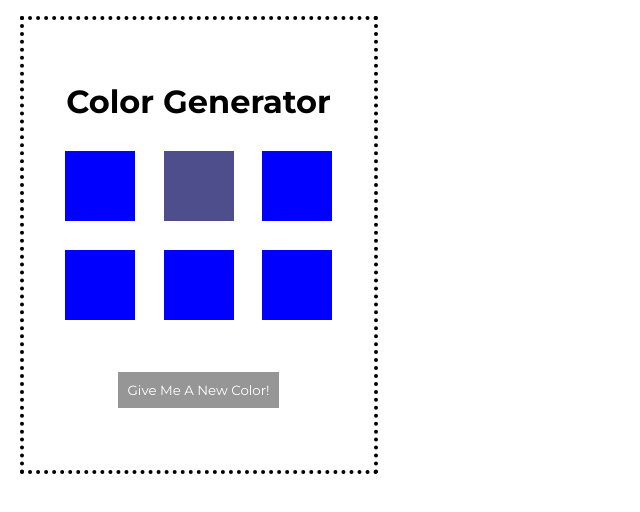
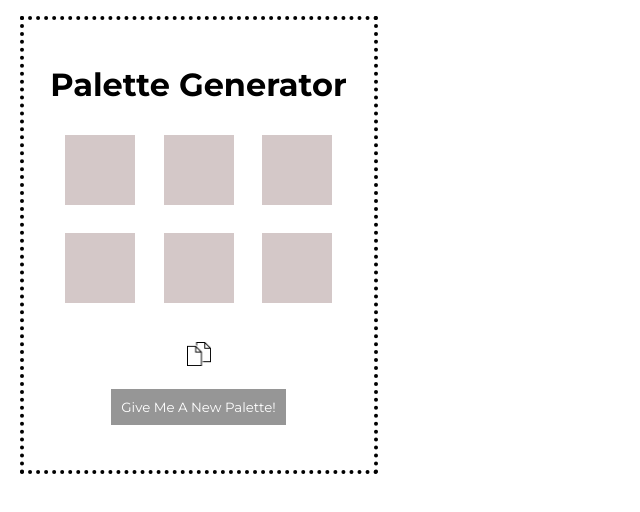
Before and after one commit to csrl23/Chrome-Extension-Project, a browser extension: page index.html in a window 1280 px wide. Shown: the whole page, without its empty margins (0-640 px from the left). Drawn offline with Linux system fonts and the light colour scheme; no server answers.

Commit message:
Tuesday Afternoon

```diff
--- a/index.html
+++ b/index.html
@@ -12,14 +12,14 @@
 <body>
     <div id="genDiv">
         <div id="">
-            <h1>Color Generator</h1>
+            <h1>Palette Generator</h1>
         </div>
         <!-- <div id="clipboard"> -->
-            <!-- <h4 id="hex"></h4> -->
             <!-- <div id="button-div"> -->
                 <!-- <button id="copy-button"><span id="message">Copy to clipboard</span><img id="img-button" src="copy.png"></button> -->
             <!-- </div> -->
         <!-- </div> -->
+         <div id="clipboard">
             <div id="color-swatches">
                 <div class="swatch1"><p class="hex1"></p></div>
                 <br>
@@ -32,11 +32,14 @@
                 <div class="swatch5"><p class="hex5"></p></div>
                 <br>
                 <div class="swatch6"><p class="hex6"></p></div>
+                <div id="button-div">
+                    <button id="copy-button"><span id="message">Copy to clipboard</span><img id="img-button" src="copy.png"></button>
                 </div>
-        <br>
+            </div>
+         </div>
         <!-- <div id="color-display"></div> -->
         <br>
-        <button id="button">Give Me A New Color!</button>
+        <button id="button">Give Me A New Palette!</button>
     </div>
     <script src="index.js"></script>
 </body>
--- a/index.js
+++ b/index.js
@@ -1,5 +1,30 @@
 document.addEventListener('DOMContentLoaded', () => {
-  getColor();
+//   const storedColors = localStorage.getItem('colors');
+  // if (storedColors) {
+  //   //if the colors are already stored, apply it the same way getColor() worked
+  //   const colors = JSON.parse(storedColors)
+  //   let swatch = "swatch";
+  //   let hex = "hex";
+  //   let swatchNum = 1;
+  //  for (const elem of colors) {
+  //     let concatSwatch = swatch + swatchNum;
+  //       const colorSwatch = document.querySelector(`.${concatSwatch}`);
+  //       colorSwatch.style.backgroundColor = `${elem}`;
+  //       let concatHex = hex + swatchNum;
+  //       const hexNum = document.querySelector(`.${concatSwatch}`);
+  //       hexNum.textContent = `${elem}`;
+  //       swatchNum++;
+  //   }
+  // }
+//   chrome.storage.local.get(["colors"]).then((result) => {
+//     if(result.colors) {
+
+//     } else {
+//         getColor()
+//     }
+
+//   });
+  getColor(); //otherwise randomize a new set of colors
 });
 
 // function getColor() {
@@ -28,7 +53,7 @@ document.addEventListener('DOMContentLoaded', () => {
 
 function getColor() {
   fetch(
-    `https://www.thecolorapi.com/scheme?hex=${randomColor()}&mode=monochrome&count=6`,
+    `https://www.thecolorapi.com/scheme?hex=${randomColor()}&mode=analogic&count=6`,
     {
       headers: {
         Accept: 'application/json',
@@ -45,15 +70,8 @@ function getColor() {
       let swatch = "swatch";
       let hex = "hex";
       let swatchNum = 1;
+      const array = [];
       for (const color of colors) {
-        // let divNum = 1
-        // const swatchNum = 'swatch';
-        // displayPalette(color, div);
-        // divNum++;
-        // const newId = swatchNum += divNum;
-        // const colorSwatches = document.getElementById('color-swatches');
-        // const colorDisplay = document.createElement('div');
-        // colorDisplay.id = 'swatch';
         let concatSwatch = swatch + swatchNum;
         console.log(concatSwatch);
         const colorSwatch = document.querySelector(`.${concatSwatch}`);
@@ -67,11 +85,14 @@ function getColor() {
         // colorSwatches.appendChild(colorDisplay);
         // const breakElem = document.createElement('br');
         // colorSwatches.appendChild(breakElem);
+        array.push(`${color.hex.value}`);
+        console.log(array);
       }
       // const hexNum = document.getElementById('hex');
       // hexNum.textContent = data.hex.value;
       // const colorDisplay = document.getElementById('color-display');
       // colorDisplay.style.backgroundColor = `${data.hex.value}`
+    //   localStorage.setItem('colors',JSON.stringify(array))
     })
     .catch((error) => console.error('Fetch Error:', error));
 }
@@ -132,30 +153,31 @@ colorButton.addEventListener('click', () => {
 });
 
 /** COPY TO CLIPBOARD FUNCTION */
-// //copy button attributes
-// const copyButton = document.getElementById('copy-button');
-// copyButton.addEventListener('click', () => copyClip());
-// copyButton.addEventListener('mouseout', () => hoverMessage());
+//copy button attributes
+const copyButton = document.getElementById('copy-button');
+copyButton.addEventListener('click', () => copyClip());
+copyButton.addEventListener('mouseout', () => hoverMessage());
 
-// // changing the image button
-// copyButton.addEventListener('mouseover', () => {
-//     const darkImage = document.getElementById('img-button');
-//     darkImage.src = 'copy-black.png';
-// });
-// copyButton.addEventListener('mouseout', () => {
-//     const darkImage = document.getElementById('img-button');
-//     darkImage.src = 'copy.png';
-// });
+// changing the image button
+copyButton.addEventListener('mouseover', () => {
+    const darkImage = document.getElementById('img-button');
+    darkImage.src = 'copy-black.png';
+});
+copyButton.addEventListener('mouseout', () => {
+    const darkImage = document.getElementById('img-button');
+    darkImage.src = 'copy.png';
+});
 
-// function copyClip() {
-//     const copyText = document.getElementById("hex");
-//     navigator.clipboard.writeText(copyText.textContent);
-//     // alert("Copied the text: " + copyText.textContent);
-//     const buttonDiv = document.getElementById("message");
-//     buttonDiv.innerHTML = "Copied: " + copyText.textContent;
-// }
+function copyClip() {
+    const hexes = document.querySelectorAll(".hex1, .hex2, .hex3, .hex4, .hex5, .hex6");
+    const hexCodes = Array.from(hexes).map((elem) => elem.textContent).join("\n");
 
-// function hoverMessage() {
-//     const messageDisplay = document.getElementById("message");
-//     messageDisplay.innerHTML = "Copy to clipboard";
-// }
+    navigator.clipboard.writeText(hexCodes);
+    const buttonDiv = document.getElementById("message");
+    buttonDiv.innerHTML = "Copied!";
+}
+
+function hoverMessage() {
+    const messageDisplay = document.getElementById("message");
+    messageDisplay.innerHTML = "Copy to clipboard";
+}
--- a/style.css
+++ b/style.css
@@ -38,70 +38,31 @@ h1{
   margin-inline: 1rem;
 }
 
-#color-swatches .swatch1{
+.swatch1, .swatch2, .swatch3, .swatch4, .swatch5, .swatch6 {
   width: 70px;
   height: 70px;
-  background-color: blue;
+  background-color: rgb(212, 200, 200);
   margin: 0.9rem;
 }
 
-#color-swatches .swatch2{
-  width: 70px;
-  height: 70px;
-  background-color: rgb(78, 78, 141);
-  margin: 0.9rem;
+.hex1, .hex2, .hex3, .hex4, .hex5, .hex6 {
+  text-align: center;
+  margin-top: 4.5rem;
 }
 
-#color-swatches .swatch3{
-  width: 70px;
-  height: 70px;
-  background-color: blue;
-  margin: 0.9rem;
-}
-
-#color-swatches .swatch4{
-  width: 70px;
-  height: 70px;
-  background-color: blue;
-  margin: 0.9rem;
-}
-
-#color-swatches .swatch5{
-  width: 70px;
-  height: 70px;
-  background-color: blue;
-  margin: 0.9rem;
-}
-
-#color-swatches .swatch6{
-  width: 70px;
-  height: 70px;
-  background-color: blue;
-  margin: 0.9rem;
-}
-
-#hexvalue {
- text-align: center;
-margin-top: 4.5rem;
-}
-
-#clipboard {
-display: flex;
+/* #clipboard { */
+/* display: flex;
 flex-direction: row;
 align-items: center;
 padding: 0.3rem 0.7rem;
-border: solid;
-border-radius: 0.5rem;
-border-width: 0.09rem;
-}
+/* border: solid;  */
+/* border-radius: 0.5rem;
+border-width: 0.09rem; */
+/* } */
 
 
-h4{
-  /* margin-bottom: 1rem; */
-  margin-right: 1rem;
-}
-
 #button-div {
+  margin-top: 1.5rem;
   position: relative;
   display: inline-block;
 }
```
Lines whose indentation alone changed are shown as unchanged.
